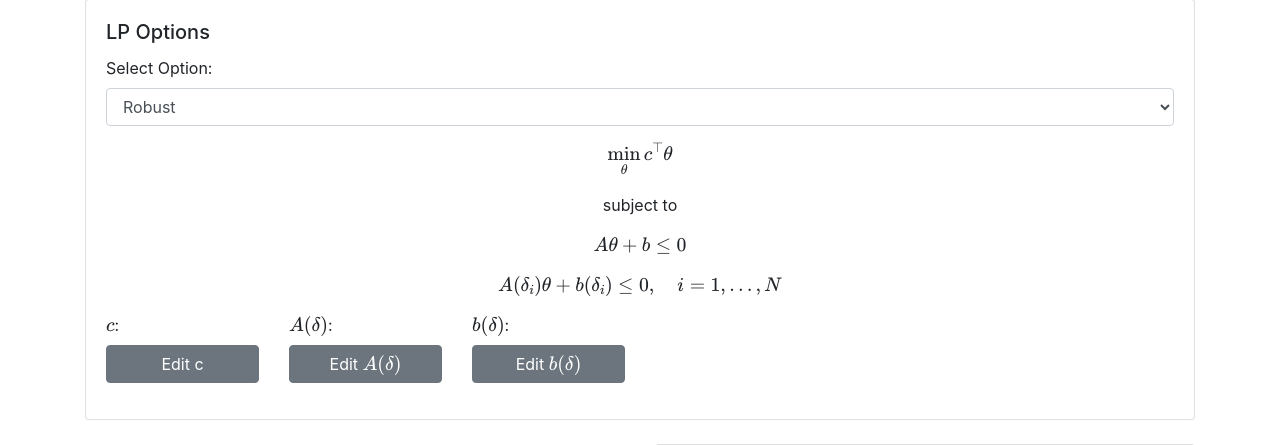
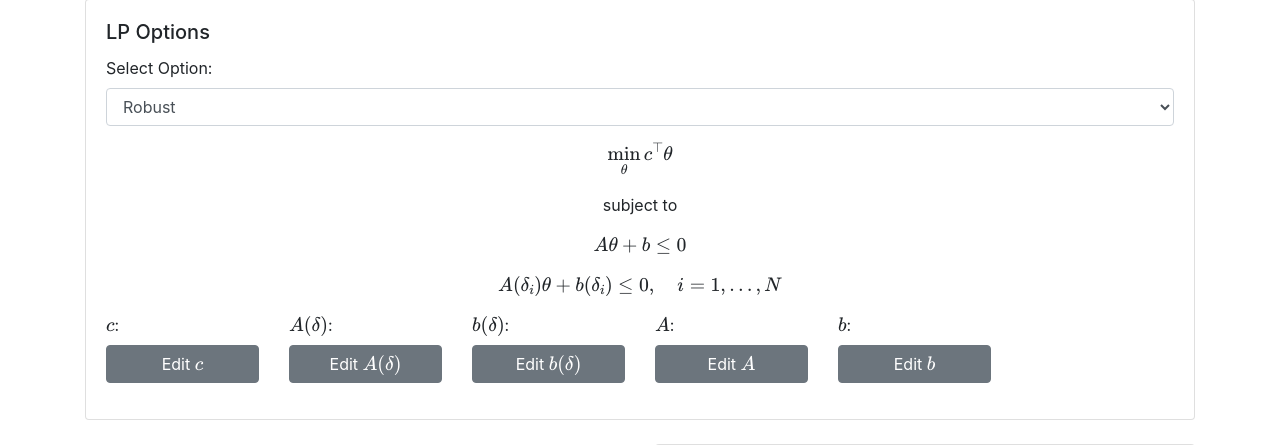
Before and after one commit to Kiguli/Scen-Opt, a Flask app: template templates/index.html in a window 1280 px wide. Shown: the part 171-616 px from the top of the page. Run offline with Flask 3, Linux system fonts and the light colour scheme; the template is opened without the code that fills it, so the values that code supplies are empty; some libraries are stand-ins or nearby versions.

Commit message:
updates to app.py

```diff
--- a/app.py
+++ b/app.py
@@ -79,27 +79,32 @@ def solve():
             for row in expr_matrix
         ])
 
+    A_d = generate_matrix_function(request.form.get('A_d'))
+    b_d = generate_matrix_function(request.form.get('b_d'))
     A = generate_matrix_function(request.form.get('A'))
     b = generate_matrix_function(request.form.get('b'))
+    c = generate_matrix_function(request.form.get('c'))
+
 
     # Get values from parameter boxes
     form_data = request.form.to_dict()
     print(form_data)
 
-    c = np.array([float(x) for x in request.form.get('c', '').split(',')])
+
     tau = float(request.form.get('tau', 0)) if request.form.get('tau') else 0.0
     theta_bar = np.array([float(x) for x in request.form.get('theta_bar', 0).split(',')]) if request.form.get('theta_bar') else 0.0
     p = float(request.form.get('p', 0)) if request.form.get('p') else 2  #TODO: add something to check for 'fro' or 'inf', and any number
     rho = float(request.form.get('rho', 0)) if request.form.get('rho') else 0.0
     solver = form_data.get('solver', 'SCS')
 
+    #TODO: add A and b separately so they dont get pushed through the for loop
     if active_tab == 'lp-tab':
-        optimal_x, optimal_s, optimal_cost = solve_lp(scenarios, A, b, c, tau, theta_bar, rho, p, solver)
+        optimal_x, optimal_s, optimal_cost = solve_lp(scenarios, A_d, b_d, c, tau, theta_bar, rho, p, solver)
     elif active_tab == 'qp-tab':
         Q = generate_matrix(request.form.get('Q'))
-        optimal_x, optimal_s, optimal_cost = solve_qp(scenarios, A, b, c, Q, tau, theta_bar, rho, p, solver)
+        optimal_x, optimal_s, optimal_cost = solve_qp(scenarios, A_d, b_d, c, Q, tau, theta_bar, rho, p, solver)
     elif active_tab == 'sdp-tab':
-        optimal_x, optimal_s, optimal_cost = solve_sdp(scenarios, A, b, c, tau, theta_bar, rho, p, solver) #TODO: work out this function...
+        optimal_x, optimal_s, optimal_cost = solve_sdp(scenarios, A_d, b_d, c, tau, theta_bar, rho, p, solver) #TODO: work out this function...
 
     risk = quantify_risk() #TODO: write risk function
     conf = quantify_conf() #TODO: write risk function
--- a/templates/index.html
+++ b/templates/index.html
@@ -63,7 +63,7 @@
                                 <div class="form-group">
                                     <label for="lp-c">\(c\):</label>
                                     <button type="button" class="btn btn-secondary btn-block"
-                                            onclick="openMatrixModal('lp','c')">Edit c
+                                            onclick="openMatrixModal('lp','c')">Edit \(c\)
                                     </button>
                                     <input type="hidden" id="lp-c" name="c" data-shared="true"
                                            value="{{ request.form.c }}">
@@ -71,9 +71,29 @@
                             </div>
                             <div class="col-md-2">
                                 <div class="form-group">
-                                    <label for="lp-A">\(A(\delta)\):</label>
+                                    <label for="lp-A_d">\(A(\delta)\):</label>
                                     <button type="button" class="btn btn-secondary btn-block"
-                                            onclick="openMatrixModal('lp','A')">Edit \(A(\delta)\)
+                                            onclick="openMatrixModal('lp','A_d')">Edit \(A(\delta)\)
+                                    </button>
+                                    <input type="hidden" id="lp-A_d" name="A_d" data-shared="true"
+                                           value="{{ request.form.A_d }}">
+                                </div>
+                            </div>
+                            <div class="col-md-2">
+                                <div class="form-group">
+                                    <label for="lp-b_d">\(b(\delta)\):</label>
+                                    <button type="button" class="btn btn-secondary btn-block"
+                                            onclick="openMatrixModal('lp','b_d')">Edit \(b(\delta)\)
+                                    </button>
+                                    <input type="hidden" id="lp-b_d" name="b_d" data-shared="true"
+                                           value="{{ request.form.b_d }}">
+                                </div>
+                            </div>
+                            <div class="col-md-2">
+                                <div class="form-group">
+                                    <label for="lp-A">\(A\):</label>
+                                    <button type="button" class="btn btn-secondary btn-block"
+                                            onclick="openMatrixModal('lp','A')">Edit \(A\)
                                     </button>
                                     <input type="hidden" id="lp-A" name="A" data-shared="true"
                                            value="{{ request.form.A }}">
@@ -81,9 +101,9 @@
                             </div>
                             <div class="col-md-2">
                                 <div class="form-group">
-                                    <label for="lp-b">\(b(\delta)\):</label>
+                                    <label for="lp-b">\(b\):</label>
                                     <button type="button" class="btn btn-secondary btn-block"
-                                            onclick="openMatrixModal('lp','b')">Edit \(b(\delta)\)
+                                            onclick="openMatrixModal('lp','b')">Edit \(b\)
                                     </button>
                                     <input type="hidden" id="lp-b" name="b" data-shared="true"
                                            value="{{ request.form.b }}">
@@ -161,7 +181,7 @@
                                 <div class="form-group">
                                     <label for="qp-c">\(c\):</label>
                                     <button type="button" class="btn btn-secondary btn-block"
-                                            onclick="openMatrixModal('qp','c')">Edit c
+                                            onclick="openMatrixModal('qp','c')">Edit \(c\)
                                     </button>
                                     <input type="hidden" id="qp-c" name="c" data-shared="true"
                                            value="{{ request.form.c }}">
@@ -169,9 +189,29 @@
                             </div>
                             <div class="col-md-2">
                                 <div class="form-group">
-                                    <label for="qp-A">\(A(\delta)\):</label>
+                                    <label for="qp-A_d">\(A(\delta)\):</label>
                                     <button type="button" class="btn btn-secondary btn-block"
-                                            onclick="openMatrixModal('qp', 'A')">Edit \(A(\delta)\)
+                                            onclick="openMatrixModal('qp', 'A_d')">Edit \(A(\delta)\)
+                                    </button>
+                                    <input type="hidden" id="qp-A_d" name="A_d" data-shared="true"
+                                           value="{{ request.form.A_d }}">
+                                </div>
+                            </div>
+                            <div class="col-md-2">
+                                <div class="form-group">
+                                    <label for="qp-b_d">\(b(\delta)\):</label>
+                                    <button type="button" class="btn btn-secondary btn-block"
+                                            onclick="openMatrixModal('qp', 'b_d')">Edit \(b(\delta)\)
+                                    </button>
+                                    <input type="hidden" id="qp-b_d" name="b_d" data-shared="true"
+                                           value="{{ request.form.b_d }}">
+                                </div>
+                            </div>
+                            <div class="col-md-2">
+                                <div class="form-group">
+                                    <label for="qp-A">\(A\):</label>
+                                    <button type="button" class="btn btn-secondary btn-block"
+                                            onclick="openMatrixModal('qp', 'A')">Edit \(A\)
                                     </button>
                                     <input type="hidden" id="qp-A" name="A" data-shared="true"
                                            value="{{ request.form.A }}">
@@ -179,9 +219,9 @@
                             </div>
                             <div class="col-md-2">
                                 <div class="form-group">
-                                    <label for="qp-b">\(b(\delta)\):</label>
+                                    <label for="qp-b">\(b\):</label>
                                     <button type="button" class="btn btn-secondary btn-block"
-                                            onclick="openMatrixModal('qp', 'b')">Edit \(b(\delta)\)
+                                            onclick="openMatrixModal('qp', 'b')">Edit \(b\)
                                     </button>
                                     <input type="hidden" id="qp-b" name="b" data-shared="true"
                                            value="{{ request.form.b }}">
@@ -406,7 +446,7 @@
         let matrixValues;
 
         // Set default dimensions based on the matrix
-        if (matrix === 'A') {
+        if (matrix === 'A_d') {
             matrixValues = matrixInput.value ? JSON.parse(matrixInput.value) : [[0, 0]]; // 1 row, 2 columns
             document.getElementById('matrixRows').value = matrixValues.length;
             document.getElementById('matrixColumns').value = matrixValues[0].length;
@@ -415,7 +455,7 @@
             document.querySelector('#matrixModal .modal-body p').innerHTML = `<b>Top tip:</b> <i>${getDynamicTip(matrix)}</i>`;
             MathJax.typesetPromise();
             $('#matrixModal').modal('show');
-        } else if (matrix === 'b') {
+        } else if (matrix === 'b_d') {
             matrixValues = matrixInput.value ? JSON.parse(matrixInput.value) : [[0]]; // 1 row, 1 column
             document.getElementById('matrixRows').value = matrixValues.length;
             document.getElementById('matrixColumns').value = matrixValues[0].length;
@@ -446,16 +486,39 @@
             $('#matrixModal').modal('show');
 
         }
+        else if (matrix === 'A') {
+            matrixValues = matrixInput.value ? JSON.parse(matrixInput.value) : [[0, 0], [0, 0]]; // 2x2 by default
+            document.getElementById('matrixRows').value = matrixValues.length;
+            document.getElementById('matrixColumns').value = matrixValues[0].length;
+            updateMatrixGrid(matrixValues);
+            document.getElementById('matrixModalTitle').textContent = `Edit ${matrix.toUpperCase()} (${tab.toUpperCase()})`;
+            document.querySelector('#matrixModal .modal-body p').innerHTML = `<b>Top tip:</b> <i>${getDynamicTip(matrix)}</i>`;
+            $('#matrixModal').modal('show');
+        }
+        else if (matrix === 'b') {
+            matrixValues = matrixInput.value ? JSON.parse(matrixInput.value) : [[0]]; // 1 row, 1 column
+            document.getElementById('matrixRows').value = matrixValues.length;
+            document.getElementById('matrixColumns').value = matrixValues[0].length;
+            document.getElementById('matrixColumns').disabled = true; // Disable row input to prevent changes
+            updateMatrixGrid(matrixValues);
+            document.getElementById('matrixModalTitle').textContent = `Edit ${matrix.toUpperCase()} (${tab.toUpperCase()})`;
+            document.querySelector('#matrixModal .modal-body p').innerHTML = `<b>Top tip:</b> <i>${getDynamicTip(matrix)}</i>`;
+            $('#matrixModal').modal('show');
+        }
     }
 
     function getDynamicTip(matrix) {
-        if (matrix === 'A') {
+        if (matrix === 'A_d') {
             return "Use delta[0] for \\(\\delta_1\\). The matrix can accept any SymPy expressions, e.g., with +, -, *, /, **.  You may manually create the matrix of constraints or upload the constraints using the 'Upload from File' button, accepted formats are .csv, .txt, .json.";
-        } else if (matrix === 'b') {
+        } else if (matrix === 'b_d') {
             return "Use delta[0] for \\(\\delta_1\\). The vector can accept any SymPy expressions, e.g., with +, -, *, /, **. You may manually create the matrix of constraints or upload the constraints using the 'Upload from File' button, accepted formats are .csv, .txt, .json.";
         } else if (matrix === 'Q') {
             return "<u>Ensure Q is a symmetric and positive semi-definite matrix.</u> You may manually create the matrix or upload using the 'Upload from File' button, accepted formats are .csv, .txt, .json.";
         } else if (matrix === 'c') {
+            return "You may manually create the vector or upload using the 'Upload from File' button, accepted formats are .csv, .txt, .json.";
+        }else if (matrix === 'A') {
+            return "You may manually create the matrix or upload using the 'Upload from File' button, accepted formats are .csv, .txt, .json.";
+        }else if (matrix === 'b') {
             return "You may manually create the vector or upload using the 'Upload from File' button, accepted formats are .csv, .txt, .json.";
         }
         return "Provide valid input for the selected matrix.";
```
